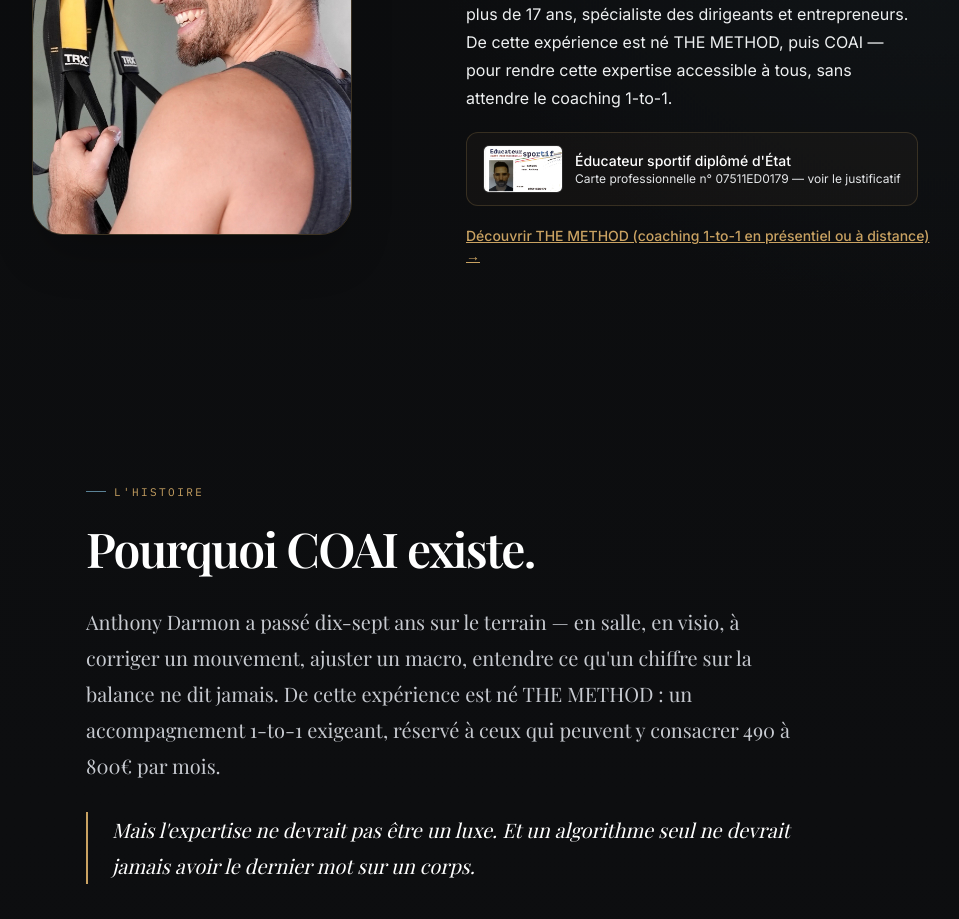
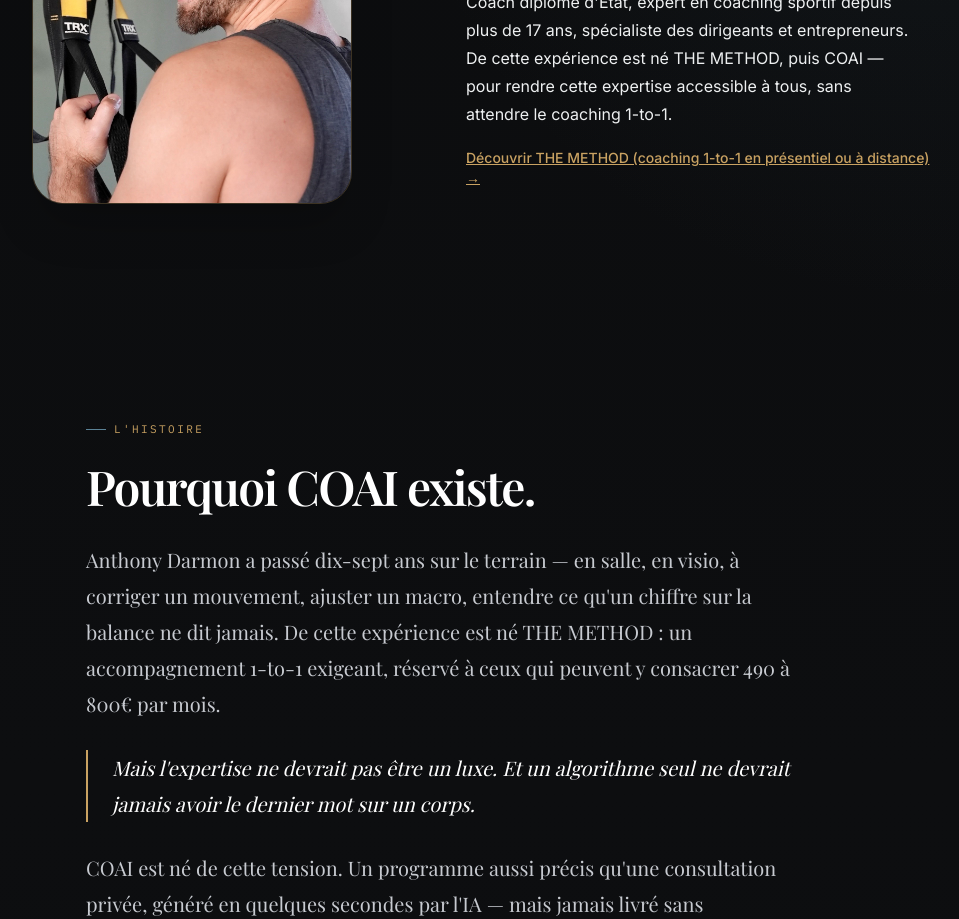
Before and after one commit to anthonydarmon213-ux/COAI, a Next.js app: page / in a window 1280 px wide. Shown: the part 2580-3499 px from the top of the page, without its empty margins (194-1153 px from the left). Built offline with nearby package versions, Linux system fonts and the light colour scheme; no server answers.

Commit message:
Retirer le badge carte pro de la home (Anthony n'aime pas la photo)

```diff
--- a/src/app/(marketing)/page.tsx
+++ b/src/app/(marketing)/page.tsx
@@ -207,31 +207,6 @@ export default function LandingPage() {
             puis COAI — pour rendre cette expertise accessible à tous, sans attendre le
             coaching 1-to-1.
           </p>
-          {/* Preuve de crédibilité : carte professionnelle réelle, infos
-              sensibles (date/lieu de naissance, signature) retirées avant
-              publication — demande d'Anthony du 11/08/2026. */}
-          <a
-            href="/carte-pro-anthony.png"
-            target="_blank"
-            rel="noopener noreferrer"
-            className="group flex items-center gap-3 rounded-xl border border-laiton-400/20 bg-laiton-400/[0.04] px-4 py-3 transition hover:border-laiton-400/40 hover:bg-laiton-400/[0.08]"
-          >
-            <div className="relative h-12 w-20 shrink-0 overflow-hidden rounded-md border border-white/10">
-              <Image
-                src="/carte-pro-anthony.png"
-                alt="Carte professionnelle d'éducateur sportif d'Anthony Darmon"
-                fill
-                sizes="5rem"
-                className="object-cover object-left-top"
-              />
-            </div>
-            <div className="text-left">
-              <p className="text-sm font-medium text-white">Éducateur sportif diplômé d&apos;État</p>
-              <p className="text-xs text-graphite-400">
-                Carte professionnelle n° 07511ED0179 — voir le justificatif
-              </p>
-            </div>
-          </a>
           <a
             href="https://coaching-hybride-anthony.anthonydarmon213.chatgpt.site/"
             target="_blank"
```
Also changed, not shown: public/carte-pro-anthony.png (deleted).
